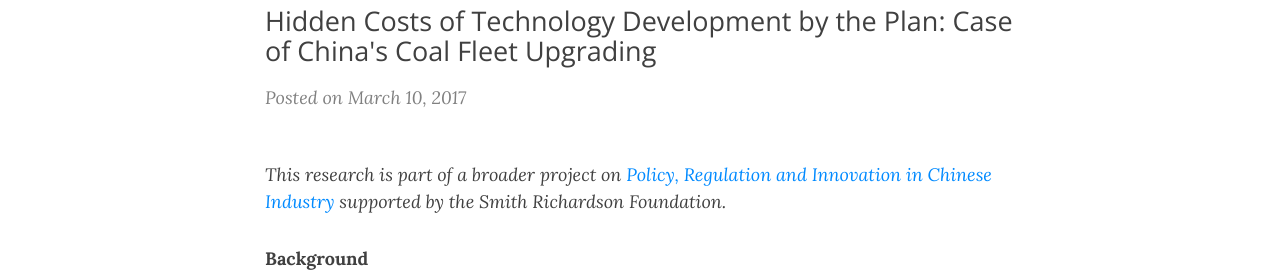
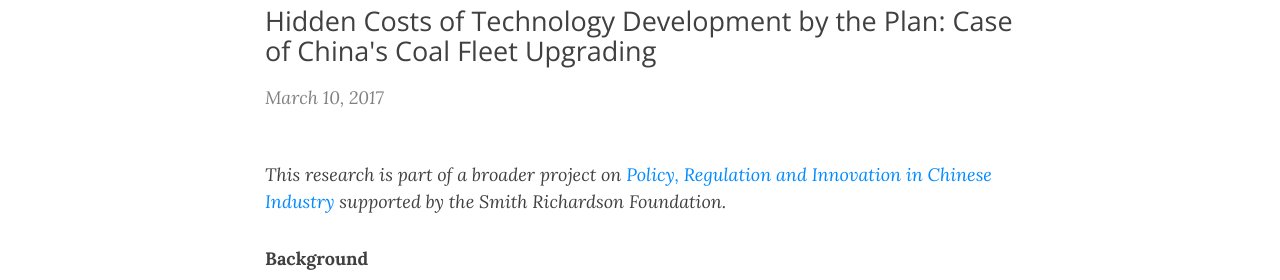
Before and after one commit to east-winds/east-winds.github.io, a Jekyll site: the page built from _posts/2017-03-10-hidden-costs-technology-china-coal.md, in a window 1280 px wide and 900 px high. Shown: the part 220-500 px from the top of the window. Built offline with Jekyll 4.4.1, drawn with Linux system fonts in a browser that asks for light colours; nearby versions of some CDN libraries.

Commit message:
layout change

```diff
--- a/_includes/header.html
+++ b/_includes/header.html
@@ -61,7 +61,7 @@
 		  {% endif %}
 
 		  {% if include.type == "post" %}
-		  <span class="post-meta">Posted on {{ page.date | date: "%B %-d, %Y" }}</span>
+		  <span class="post-meta">{{ page.date | date: "%B %-d, %Y" }}</span>
 		  {% endif %}
         </div>
       </div>
```
